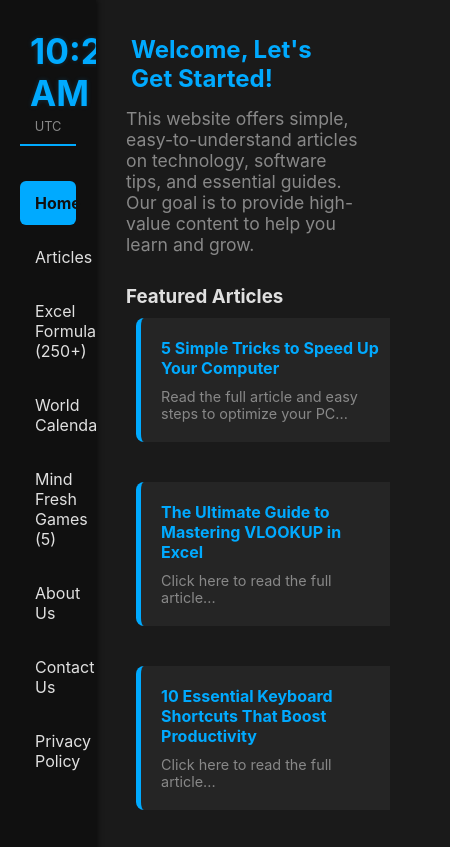
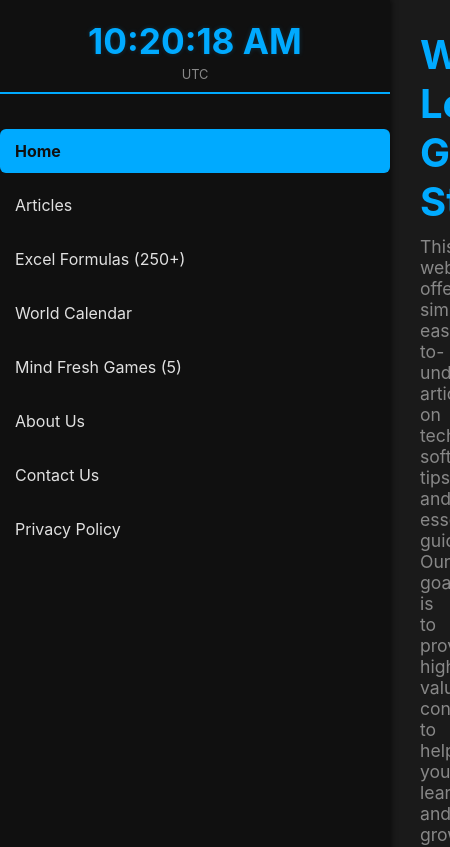
Before and after one commit to samimajroh/WorldNex, a plain HTML site: page index.html in a window 390 px wide. Shown: the top 847 px of the page, 450 px wide, since content can reach past the window. Drawn offline with Linux system fonts and the light colour scheme.

Commit message:
Final Fix: Aggressive CSS adjustment for mobile portrait display.

```diff
--- a/style.css
+++ b/style.css
@@ -607,32 +607,39 @@ p.description {
     opacity: 0.8;
 
 }
-/* MOBILE RESPONSIVENESS FIX FOR SMALL SCREENS */
-@media screen and (max-width: 768px) {
-    /* 1. Main container ko poori chaurai do */
-    .article-grid, .content, .main-section {
-        flex-direction: column !important; /* Items ko seedha karo */
+/* FINAL MOBILE PORTRAIT FIX FOR SMALLER SCREENS */
+@media screen and (max-width: 600px) {
+    /* Main Layout Adjustments */
+    .container {
+        flex-direction: column !important;
         width: 100% !important;
-        padding: 10px !important;
-        margin: 0 !important;
+        padding: 0;
+        margin: 0;
     }
 
-    /* 2. Side Menu (Agar hai toh) chupa do ya chhota karo */
+    /* Sidebar/Navigation Adjustment */
     .sidebar, .nav-menu {
         width: 100%;
         height: auto;
+        min-width: 100%;
+        padding: 10px 0;
+        box-sizing: border-box;
         overflow-x: hidden;
     }
 
-    /* 3. Article cards ko theek karo */
-    .article-card {
-        width: 95% !important;
-        margin-bottom: 20px;
+    /* Content Area Adjustment */
+    .content, .main-section {
+        width: 100% !important;
+        min-width: 100% !important;
+        padding: 10px;
+        order: 2;
     }
 
-    /* 4. Headings choti karo */
-    h1, h2 {
-        font-size: 1.5em !important;
-        padding: 5px;
+    /* Article cards/grid Adjustment */
+    .article-grid, .article-card {
+        display: block !important;
+        width: 100% !important;
+        margin-left: 0;
+        margin-right: 0;
     }
 }
```
